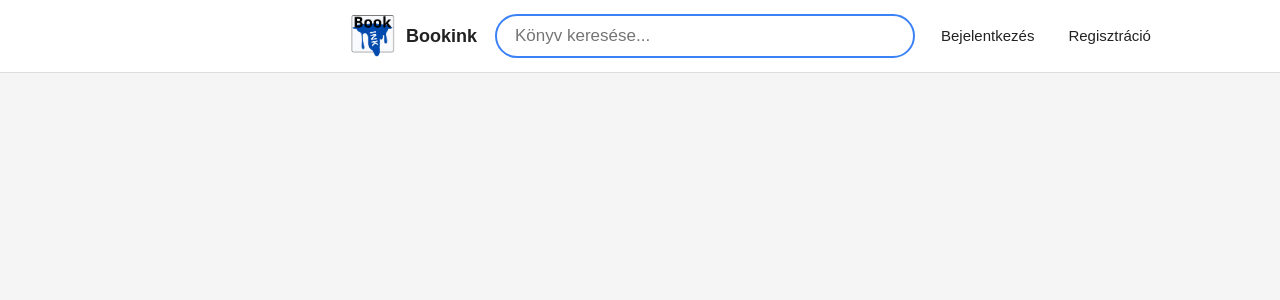
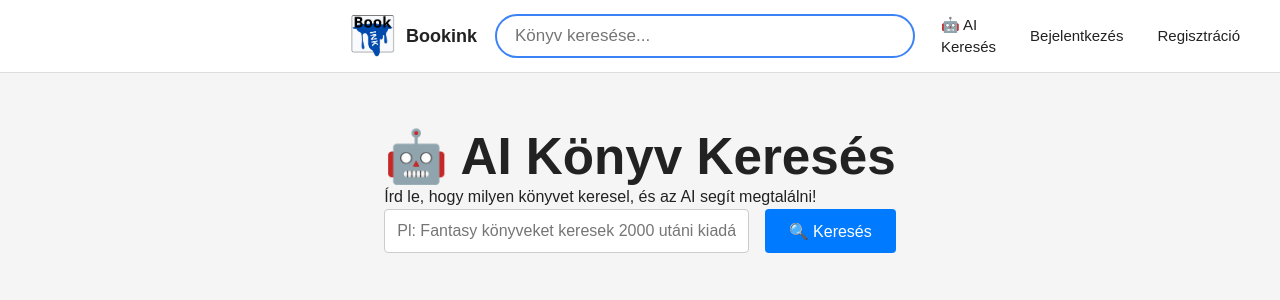
Before and after one commit to Benzsi/bookink_frontend, a React (Vite) app: page /ai-search in a window 1280 px wide. Shown: the top 300 px of the page. Built offline with nearby package versions, Linux system fonts and the light colour scheme.

Commit message:
Add AI search functionality with AISearch component and update routing

```diff
--- a/src/App.tsx
+++ b/src/App.tsx
@@ -8,6 +8,7 @@ import { Register } from './pages/Register'
 import { Profile } from './pages/Profile'
 import { AdminUsers } from './pages/AdminUsers'
 import { MyLists } from './pages/MyLists'
+import { AISearch } from './pages/AISearch'
 import type { User } from './services/api'
 
 function App() {
@@ -60,6 +61,7 @@ function App() {
         <Routes>
           <Route path="/" element={<Home user={user} />} />
           <Route path="/mylists" element={<MyLists />} />
+          <Route path="/ai-search" element={<AISearch />} />
           <Route
             path="/login"
             element={
--- a/src/components/Header.tsx
+++ b/src/components/Header.tsx
@@ -25,6 +25,9 @@ export function Header({ isAuthenticated, onLogout }: HeaderProps) {
             />
           </div>
         </div>
+        <Link to="/ai-search" className="navbar-link">
+          🤖 AI Keresés
+        </Link>
         {isAuthenticated && (
           <Link to="/mylists" className="navbar-link">
             Saját listáim
--- /dev/null
+++ b/src/pages/AISearch.tsx
@@ -0,0 +1,213 @@
+import { useState } from 'react';
+import type { Book } from '../services/api';
+import { BooksService } from '../services/api';
+
+interface FilterParams {
+  genre?: string;
+  author?: string;
+  search?: string;
+  title?: string;
+  literaryForm?: string;
+}
+
+export function AISearch() {
+  const [prompt, setPrompt] = useState('');
+  const [results, setResults] = useState<Book[]>([]);
+  const [loading, setLoading] = useState(false);
+  const [error, setError] = useState('');
+  const booksService = new BooksService();
+
+  const handleSearch = async (e: React.FormEvent) => {
+    e.preventDefault();
+    if (!prompt.trim()) {
+      setError('Kérjük, írj be egy keresési kifejezést!');
+      return;
+    }
+
+    setLoading(true);
+    setError('');
+    setResults([]);
+
+    try {
+      // AI szűrő feldolgozása
+      const filterResponse = await fetch('http://localhost:3000/ai-filter', {
+        method: 'POST',
+        headers: {
+          'Content-Type': 'application/json',
+        },
+        body: JSON.stringify({ prompt }),
+      });
+
+      if (!filterResponse.ok) {
+        throw new Error('AI feldolgozás sikertelen');
+      }
+
+      const filters: FilterParams = await filterResponse.json();
+      console.log('AI szűrők:', filters);
+
+      // Összes könyv lekérése
+      const allBooks = await booksService.getAllBooks();
+
+      // Szűrés alkalmazása
+      let filtered = allBooks;
+
+      // Ellenőrizzük, hogy van-e bármely szűrő
+      const hasFilters = filters.genre || filters.author || filters.search || filters.literaryForm || filters.title;
+
+      if (hasFilters) {
+        filtered = allBooks.filter(book => {
+          // Irodalmi forma szűrés (NAGYBETŰ!)
+          if (filters.literaryForm) {
+            const filterFormUpper = filters.literaryForm.toUpperCase();
+            if (book.literaryForm?.toUpperCase() !== filterFormUpper) {
+              return false;
+            }
+          }
+
+          // Műfaj szűrés
+          if (filters.genre) {
+            if (!book.genre?.toLowerCase().includes(filters.genre.toLowerCase())) {
+              return false;
+            }
+          }
+
+          // Szerző szűrés
+          if (filters.author) {
+            if (!book.author?.toLowerCase().includes(filters.author.toLowerCase())) {
+              return false;
+            }
+          }
+
+          // Cím szűrés
+          if (filters.title) {
+            if (!book.title?.toLowerCase().includes(filters.title.toLowerCase())) {
+              return false;
+            }
+          }
+
+          // Általános keresés
+          if (filters.search) {
+            if (
+              !book.title?.toLowerCase().includes(filters.search.toLowerCase()) &&
+              !book.author?.toLowerCase().includes(filters.search.toLowerCase()) &&
+              !book.genre?.toLowerCase().includes(filters.search.toLowerCase())
+            ) {
+              return false;
+            }
+          }
+
+          return true;
+        });
+      } else {
+        // Ha nincs szűrő, próbálkozzunk általános szöveges kereséssel a prompt alapján
+        console.log('🔍 Nincs szűrő, általános keresés a prompt alapján...');
+        const searchLower = prompt.toLowerCase();
+        filtered = allBooks.filter(book =>
+          book.title?.toLowerCase().includes(searchLower) ||
+          book.author?.toLowerCase().includes(searchLower) ||
+          book.genre?.toLowerCase().includes(searchLower) ||
+          book.literaryForm?.toLowerCase().includes(searchLower) ||
+          book.lyricNote?.toLowerCase().includes(searchLower)
+        );
+      }
+
+      setResults(filtered);
+      if (filtered.length === 0) {
+        setError('Nincs találat a keresésre. Próbálj másik kifejezést!');
+      }
+    } catch (err: any) {
+      console.error('Keresési hiba:', err);
+      const errorMessage = err?.response?.error?.details || err?.message || 'Hiba történt a keresés során. Kérjük, próbáld újra!';
+      setError(errorMessage);
+    } finally {
+      setLoading(false);
+    }
+  };
+
+  return (
+    <div style={{ maxWidth: 1200, margin: '0 auto', padding: '2rem' }}>
+      <h1>🤖 AI Könyv Keresés</h1>
+      <p>Írd le, hogy milyen könyvet keresel, és az AI segít megtalálni!</p>
+
+      <form onSubmit={handleSearch} style={{ marginBottom: '2rem' }}>
+        <div style={{ display: 'flex', gap: '1rem' }}>
+          <input
+            type="text"
+            value={prompt}
+            onChange={(e) => setPrompt(e.target.value)}
+            placeholder="Pl: Fantasy könyveket keresek 2000 utáni kiadástól..."
+            style={{
+              flex: 1,
+              padding: '0.75rem',
+              fontSize: '1rem',
+              border: '1px solid #ccc',
+              borderRadius: '4px',
+            }}
+          />
+          <button
+            type="submit"
+            disabled={loading}
+            style={{
+              padding: '0.75rem 1.5rem',
+              fontSize: '1rem',
+              backgroundColor: '#007bff',
+              color: 'white',
+              border: 'none',
+              borderRadius: '4px',
+              cursor: loading ? 'not-allowed' : 'pointer',
+              opacity: loading ? 0.6 : 1,
+            }}
+          >
+            {loading ? '🔍 Keresés...' : '🔍 Keresés'}
+          </button>
+        </div>
+      </form>
+
+      {error && (
+        <div
+          style={{
+            padding: '1rem',
+            backgroundColor: '#f8d7da',
+            borderRadius: '4px',
+            color: '#721c24',
+            marginBottom: '2rem',
+          }}
+        >
+          {error}
+        </div>
+      )}
+
+      {results.length > 0 && (
+        <div>
+          <h2>Találatok ({results.length})</h2>
+          <div
+            style={{
+              display: 'grid',
+              gridTemplateColumns: 'repeat(auto-fill, minmax(150px, 1fr))',
+              gap: '2rem',
+            }}
+          >
+            {results.map((book) => (
+              <div key={book.id} style={{ textAlign: 'center' }}>
+                <img
+                  src={book.coverUrl}
+                  alt={book.title}
+                  style={{
+                    height: '250px',
+                    width: '150px',
+                    objectFit: 'cover',
+                    borderRadius: '8px',
+                    marginBottom: '1rem',
+                  }}
+                />
+                <h3 style={{ fontSize: '0.9rem', margin: '0.5rem 0' }}>{book.title}</h3>
+                <p style={{ fontSize: '0.8rem', color: '#666', margin: 0 }}>{book.author}</p>
+                <p style={{ fontSize: '0.75rem', color: '#999' }}>Műfaj: {book.genre}</p>
+              </div>
+            ))}
+          </div>
+        </div>
+      )}
+    </div>
+  );
+}
```
Also changed, not shown: src/components/AISearchBar.tsx (added, +59 -0 lines).
